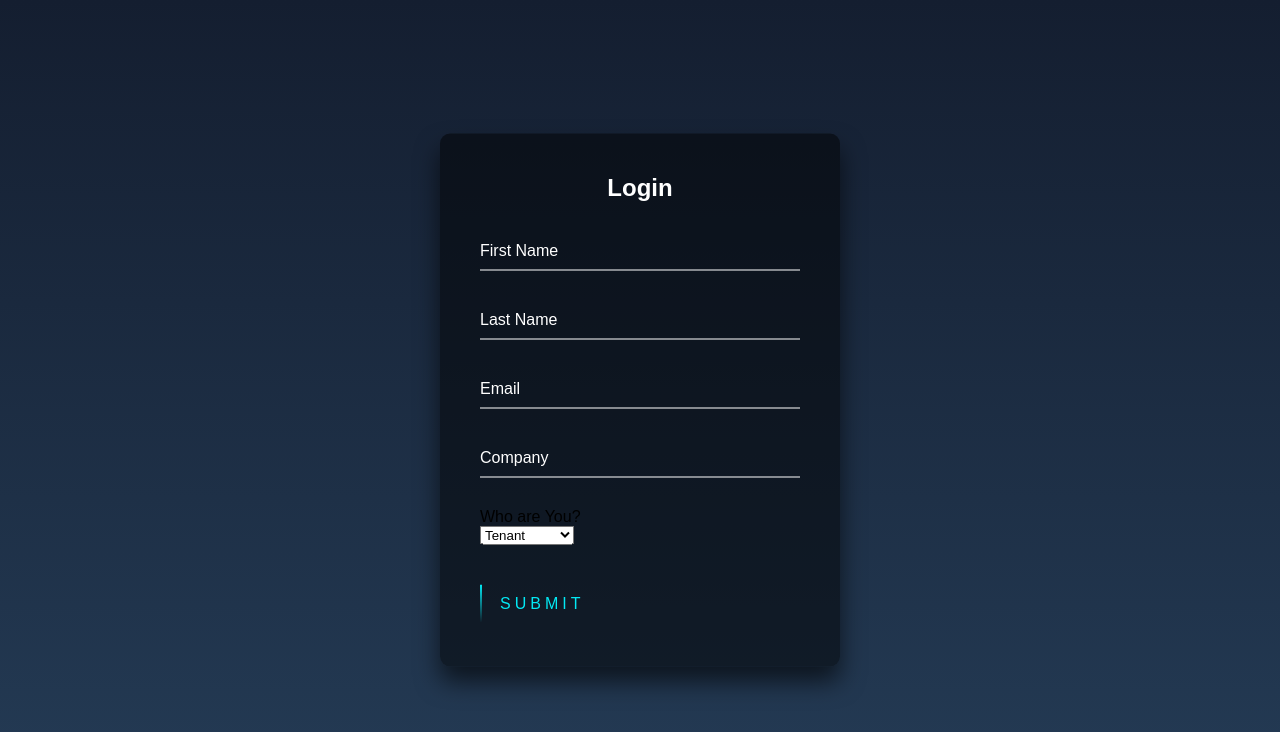
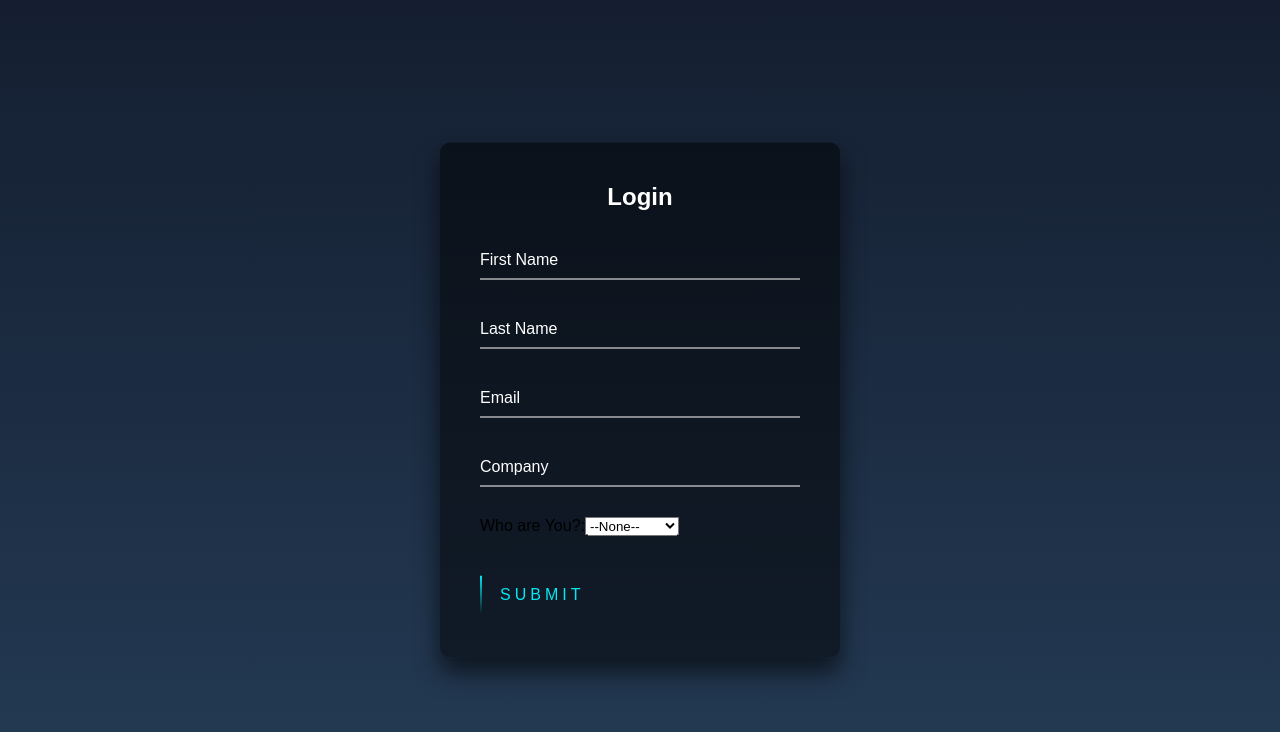
Before and after one commit to abdimanasovbek/WebToLead, a plain HTML site: page index.html in a window 1280 px wide. Drawn offline with Linux system fonts and the light colour scheme.

Commit message:
Update index.html

```diff
--- a/index.html
+++ b/index.html
@@ -37,11 +37,9 @@
 
 
     <div class="user-box">
-              <div class="label">Who are You?</div>
-              <select id="00NWU000000Fdtt" name="00NWU000000Fdtt" title="Who are You?" required>
-                <option value="Tenant">Tenant</option>
-                <option value="Homeowner">Homeowner</option>
-              </select>
+              Who are You?:<select  id="00NWU000000Fdtt" name="00NWU000000Fdtt" title="Who are You?"><option value="">--None--</option><option value="Tenant">Tenant</option>
+<option value="Homeowner">Homeowner</option>
+</select><br>
     </div>
 
 
```
